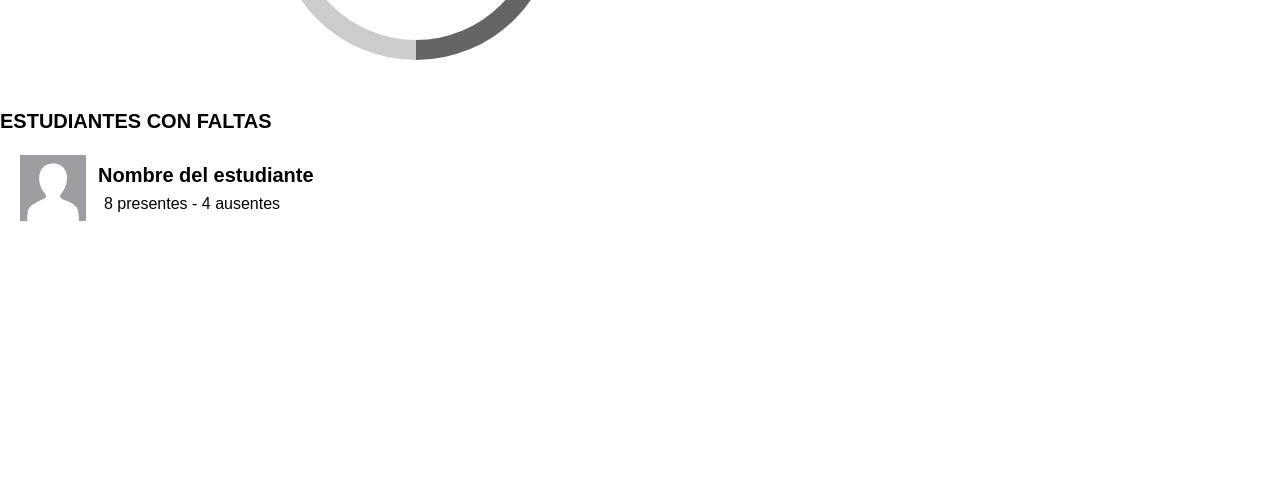
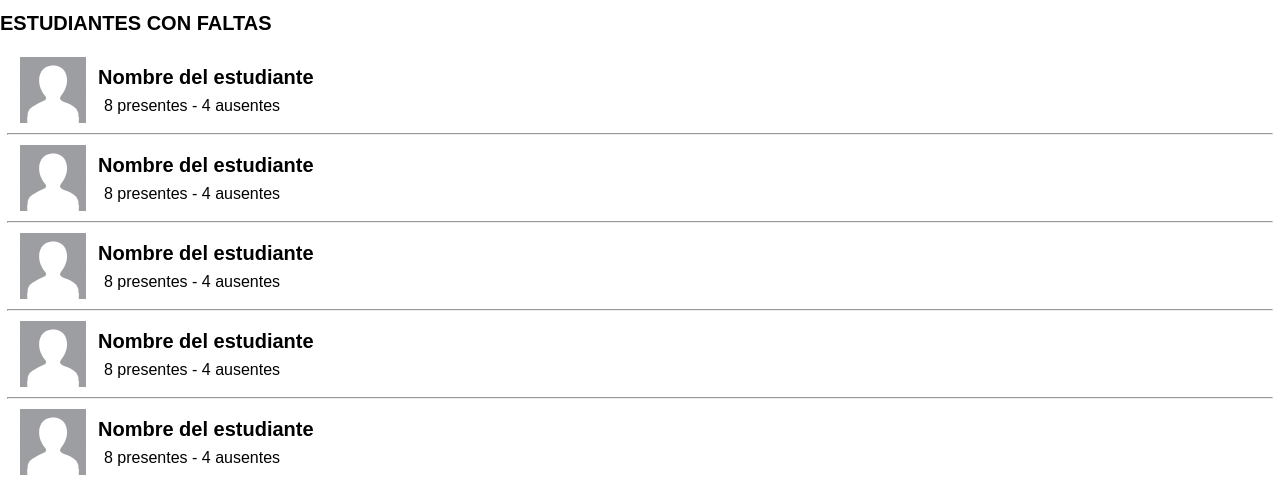
Before and after one commit to cervisebas/AssistStadisticPDF, a website: page index.html in a window 1280 px wide. Shown: the part 340-817 px from the top of the page. Drawn offline with Linux system fonts and the light colour scheme.

Commit message:
28/11/2023 22:07hs

```diff
--- a/index.css
+++ b/index.css
@@ -108,7 +108,8 @@ body {
 }
 .top-students .list {
     flex: 1;
-    flex-direction: row;
+    display: flex;
+    flex-direction: column;
 }
 .top-students .list .item-student {
     width: 100%;
@@ -143,3 +144,6 @@ body {
     font-weight: normal;
     margin-left: 18px;
 }
+.top-students .list hr {
+    width: calc(100% - 16px);
+}
--- a/index.html
+++ b/index.html
@@ -34,6 +34,38 @@
                         <p>8 presentes - 4 ausentes</p>
                     </div>
                 </div>
+                <hr>
+                <div class="item-student">
+                    <div class="image"></div>
+                    <div class="titles">
+                        <h3>Nombre del estudiante</h3>
+                        <p>8 presentes - 4 ausentes</p>
+                    </div>
+                </div>
+                <hr>
+                <div class="item-student">
+                    <div class="image"></div>
+                    <div class="titles">
+                        <h3>Nombre del estudiante</h3>
+                        <p>8 presentes - 4 ausentes</p>
+                    </div>
+                </div>
+                <hr>
+                <div class="item-student">
+                    <div class="image"></div>
+                    <div class="titles">
+                        <h3>Nombre del estudiante</h3>
+                        <p>8 presentes - 4 ausentes</p>
+                    </div>
+                </div>
+                <hr>
+                <div class="item-student">
+                    <div class="image"></div>
+                    <div class="titles">
+                        <h3>Nombre del estudiante</h3>
+                        <p>8 presentes - 4 ausentes</p>
+                    </div>
+                </div>
             </div>
         </div>
     </div>
```
